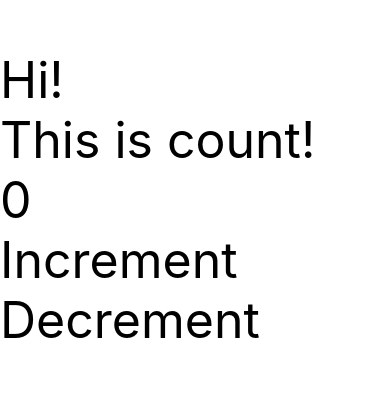
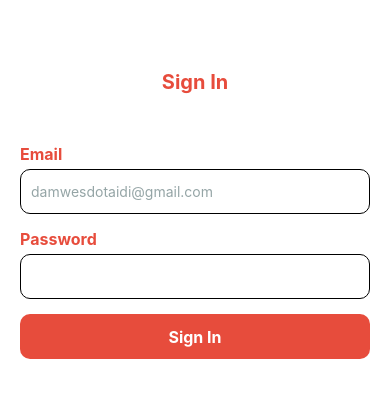
Before and after one commit to adhxabre/rnb44, a React Native app: screen / in a window 390 px wide. Shown: the part 150-548 px from the top of the page. Built offline with nearby package versions, Linux system fonts and the light colour scheme.

Commit message:
inline styling

```diff
--- a/App.js
+++ b/App.js
@@ -1,13 +1,13 @@
 import { StatusBar } from "expo-status-bar";
 import { StyleSheet, Text, View } from "react-native";
 
-import State from "./src/screens/State";
+import Form from "./src/screens/Form";
 
 export default function App() {
   return (
     <View style={{ marginTop: 200 }}>
       <StatusBar />
-      <State />
+      <Form />
     </View>
   );
 }
--- /dev/null
+++ b/src/screens/Form.jsx
@@ -0,0 +1,68 @@
+import {
+  View,
+  Text,
+  TouchableOpacity,
+  TextInput,
+  StyleSheet,
+} from "react-native";
+
+export default function Form() {
+  return (
+    <View style={style.container}>
+      <Text style={style.header}>Sign In</Text>
+
+      <Text style={style.textStyle}>Email</Text>
+      <TextInput
+        style={style.textInput}
+        defaultValue="damwesdotaidi@gmail.com"
+      />
+
+      <Text style={style.textStyle}>Password</Text>
+      <TextInput secureTextEntry={true} style={style.textInput} />
+
+      <TouchableOpacity style={style.button}>
+        <Text style={style.textButton}>Sign In</Text>
+      </TouchableOpacity>
+    </View>
+  );
+}
+
+const style = StyleSheet.create({
+  container: {
+    padding: 20,
+  },
+  header: {
+    color: "#e74c3c",
+    fontSize: 20,
+    fontWeight: "bold",
+    textAlign: "center",
+    marginBottom: 50,
+  },
+  textStyle: {
+    color: "#e74c3c",
+    fontSize: 16,
+    fontWeight: "bold",
+    marginBottom: 5,
+  },
+  textInput: {
+    height: 45,
+    borderWidth: 1,
+    borderRadius: 10,
+    marginBottom: 15,
+    padding: 10,
+    color: "#95a5a6",
+  },
+  button: {
+    backgroundColor: "#e74c3c",
+    height: 45,
+    width: "100%",
+    borderRadius: 10,
+    justifyContent: "center",
+  },
+  textButton: {
+    color: "#fff",
+    fontWeight: "bold",
+    fontSize: 16,
+    textAlign: "center",
+  },
+});
--- a/src/screens/State.jsx
+++ /dev/null
@@ -1,31 +0,0 @@
-import { useState } from "react";
-import { Text, TouchableOpacity, View } from "react-native";
-
-export default function State() {
-  const [count, setCount] = useState(0);
-
-  const Add = () => {
-    if (count >= 10) return;
-    setCount(count + 1);
-  };
-
-  const Less = () => {
-    if (count === 0) return;
-    setCount(count - 1);
-  };
-
-  return (
-    <View>
-      <Text style={{ fontSize: 50 }}>Hi!</Text>
-      <Text style={{ fontSize: 50 }}>This is count!</Text>
-      <Text style={{ fontSize: 50 }}>{count}</Text>
-
-      <TouchableOpacity onPress={Add}>
-        <Text style={{ fontSize: 50 }}>Increment</Text>
-      </TouchableOpacity>
-      <TouchableOpacity onPress={Less}>
-        <Text style={{ fontSize: 50 }}>Decrement</Text>
-      </TouchableOpacity>
-    </View>
-  );
-}
```
